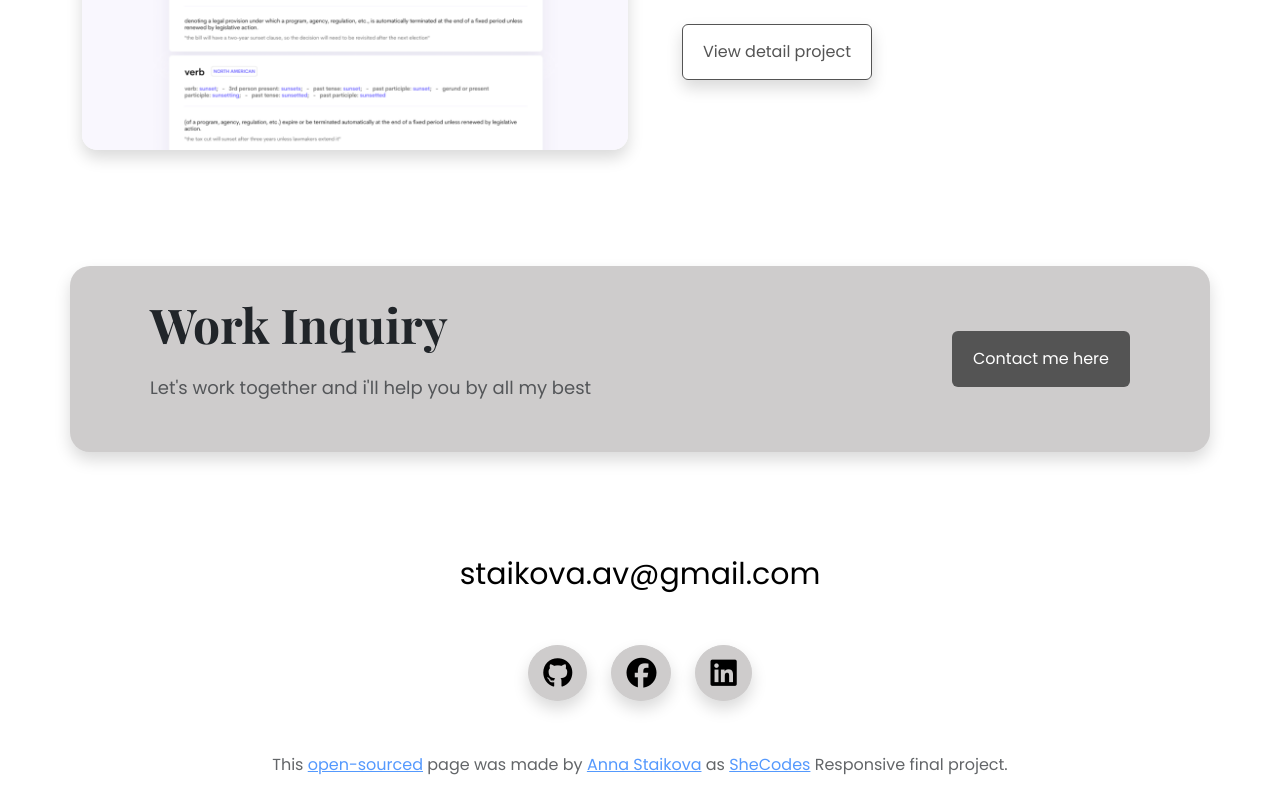
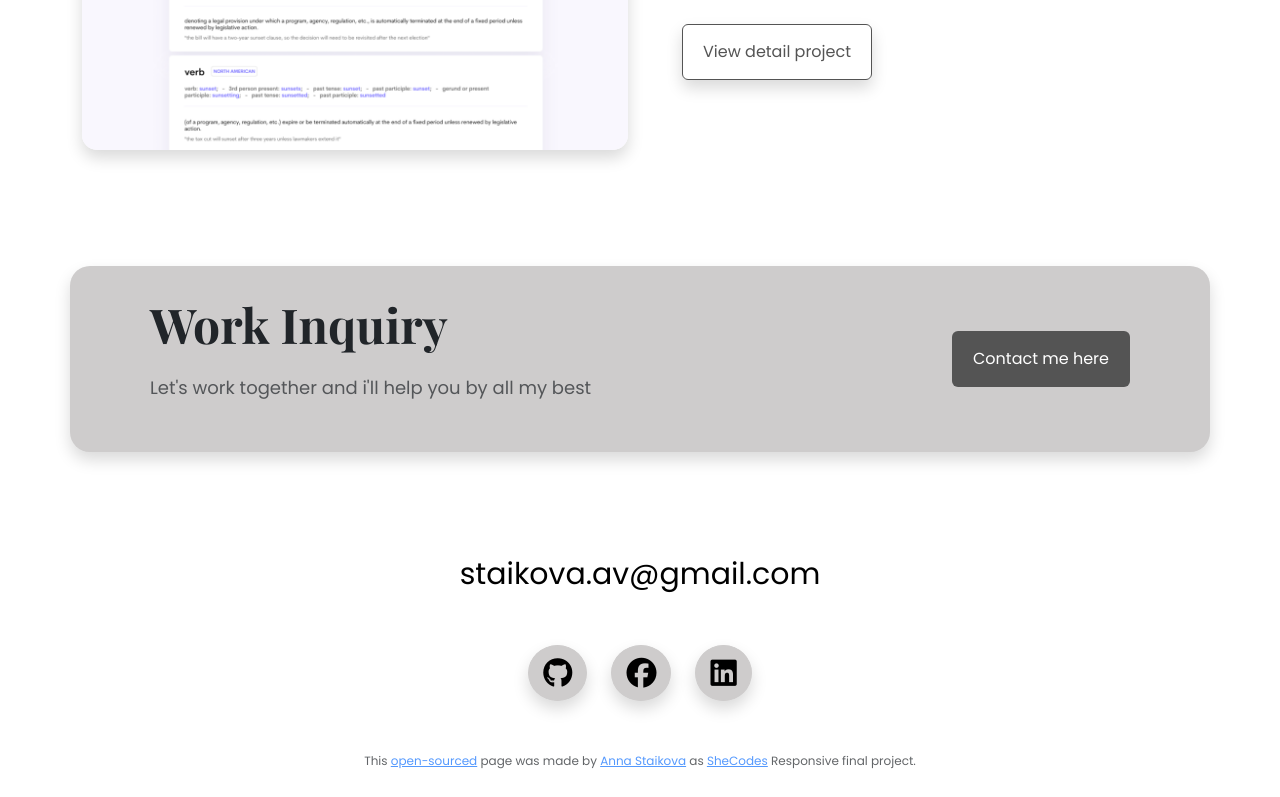
Before and after one commit to staikova-engineer/final-project, a plain HTML site: page index.html in a window 1280 px wide. Shown: the part 2271-3068 px from the top of the page. Drawn offline with nearby package versions, Linux system fonts and the light colour scheme.

Commit message:
less font size of finished-with p

```diff
--- a/src/styles.css
+++ b/src/styles.css
@@ -148,6 +148,10 @@ footer .fa-brands:hover {
   border: 1px solid #000;
 }
 
+.finished-with p {
+  font-size: 12px;
+}
+
 @media (max-width: 950px) {
   .index-container {
     text-align: center;
```
